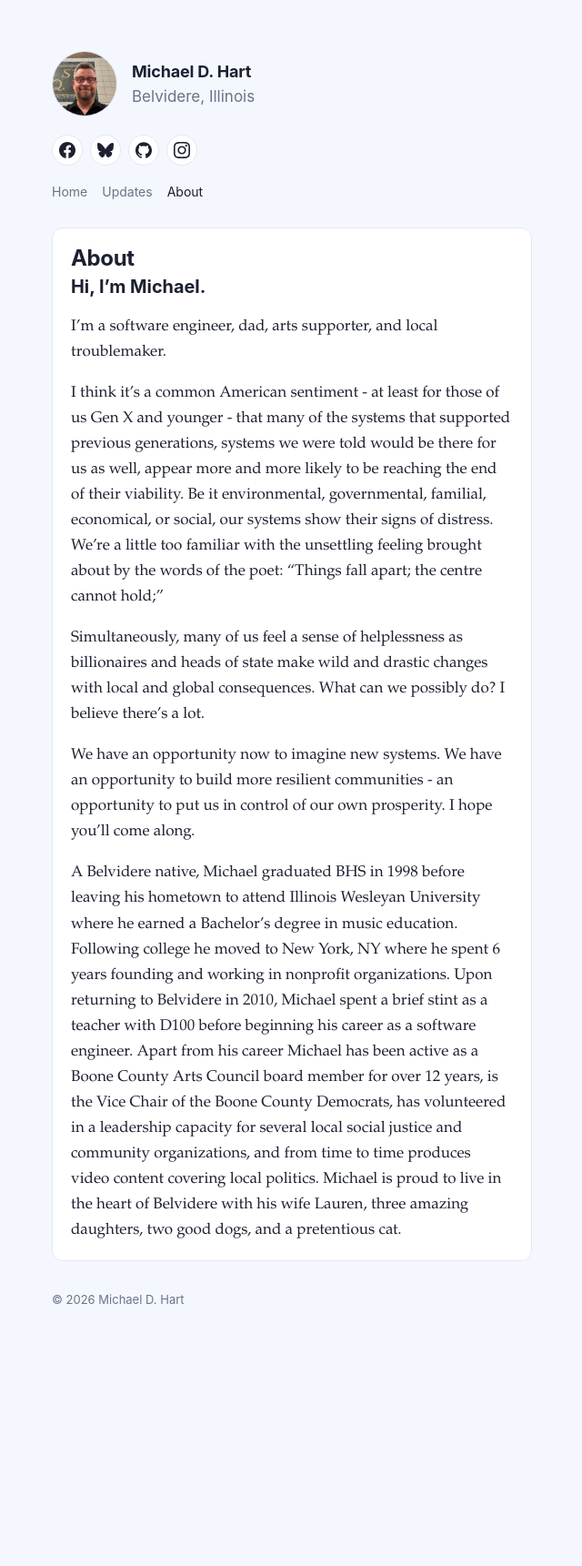
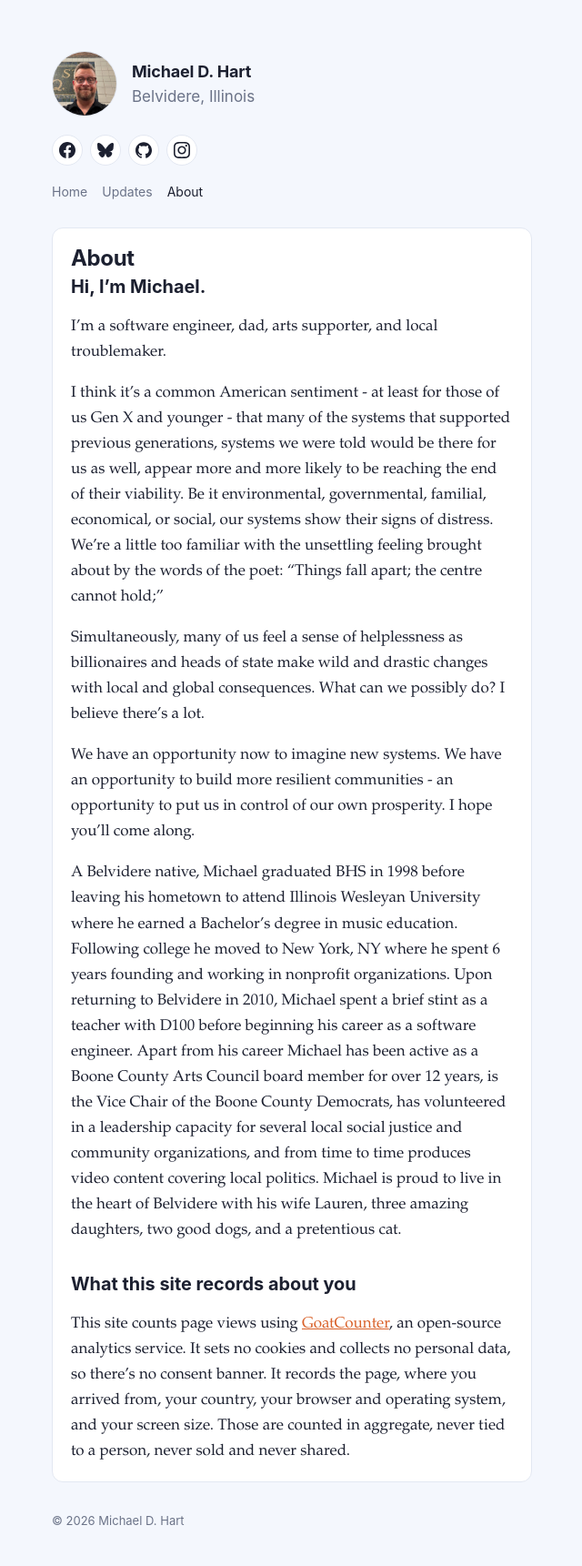
Before and after one commit to michaeldhart/michaeldhart.github.io, a Jekyll site: the page built from about.md, in a window 1280 px wide. Shown: the whole page at 91% size, without its empty margins (319-959 px from the left). Built offline with Jekyll 4.4.1, drawn with Linux system fonts in a browser that asks for light colours; before the commit the page ends 1478 px from its top, so only the background shows below that.

Commit message:
Add GoatCounter analytics
Production-only script gated on goatcounter_code, with an About-page
disclosure, matching the city-county-summarizer and eyes-on-hawkeye pattern.

Co-Authored-By: Claude Sonnet 5.5 <noreply@anthropic.com>

```diff
--- a/_config.yml
+++ b/_config.yml
@@ -23,6 +23,13 @@ social:
     icon: instagram
     url: https://www.instagram.com/_michaeldhart
 
+# GoatCounter: the site code only, not the full URL. _layouts/default.html builds
+# https://<code>.goatcounter.com/count from it. Cookieless and with no personal
+# data, so it needs no consent banner. It only loads in the production build
+# (the Pages workflow), so local previews never record a hit. What it collects is
+# disclosed on /about/, which is also gated on this key.
+goatcounter_code: michaeldhart
+
 category_names:
   politics: Politics
   belvidere: Belvidere
--- a/_layouts/default.html
+++ b/_layouts/default.html
@@ -10,6 +10,10 @@
     <link rel="apple-touch-icon" href="{{ '/apple-touch-icon.png' | relative_url }}">
     <link rel="stylesheet" href="{{ '/assets/css/site.css' | relative_url }}">
     {% seo %}
+    {%- if jekyll.environment == 'production' and site.goatcounter_code %}
+    <script data-goatcounter="https://{{ site.goatcounter_code }}.goatcounter.com/count"
+            async src="https://gc.zgo.at/count.js"></script>
+    {%- endif %}
   </head>
   <body>
     <main class="wrap">
--- a/about.md
+++ b/about.md
@@ -14,3 +14,9 @@ Simultaneously, many of us feel a sense of helplessness as billionaires and head
 We have an opportunity now to imagine new systems. We have an opportunity to build more resilient communities - an opportunity to put us in control of our own prosperity. I hope you’ll come along.
 
 A Belvidere native, Michael graduated BHS in 1998 before leaving his hometown to attend Illinois Wesleyan University where he earned a Bachelor's degree in music education. Following college he moved to New York, NY where he spent 6 years founding and working in nonprofit organizations. Upon returning to Belvidere in 2010, Michael spent a brief stint as a teacher with D100 before beginning his career as a software engineer. Apart from his career Michael has been active as a Boone County Arts Council board member for over 12 years, is the Vice Chair of the Boone County Democrats, has volunteered in a leadership capacity for several local social justice and community organizations, and from time to time produces video content covering local politics. Michael is proud to live in the heart of Belvidere with his wife Lauren, three amazing daughters, two good dogs, and a pretentious cat.
+
+{% if site.goatcounter_code %}
+### What this site records about you
+
+This site counts page views using [GoatCounter](https://www.goatcounter.com), an open-source analytics service. It sets no cookies and collects no personal data, so there's no consent banner. It records the page, where you arrived from, your country, your browser and operating system, and your screen size. Those are counted in aggregate, never tied to a person, never sold and never shared.
+{% endif %}
```
